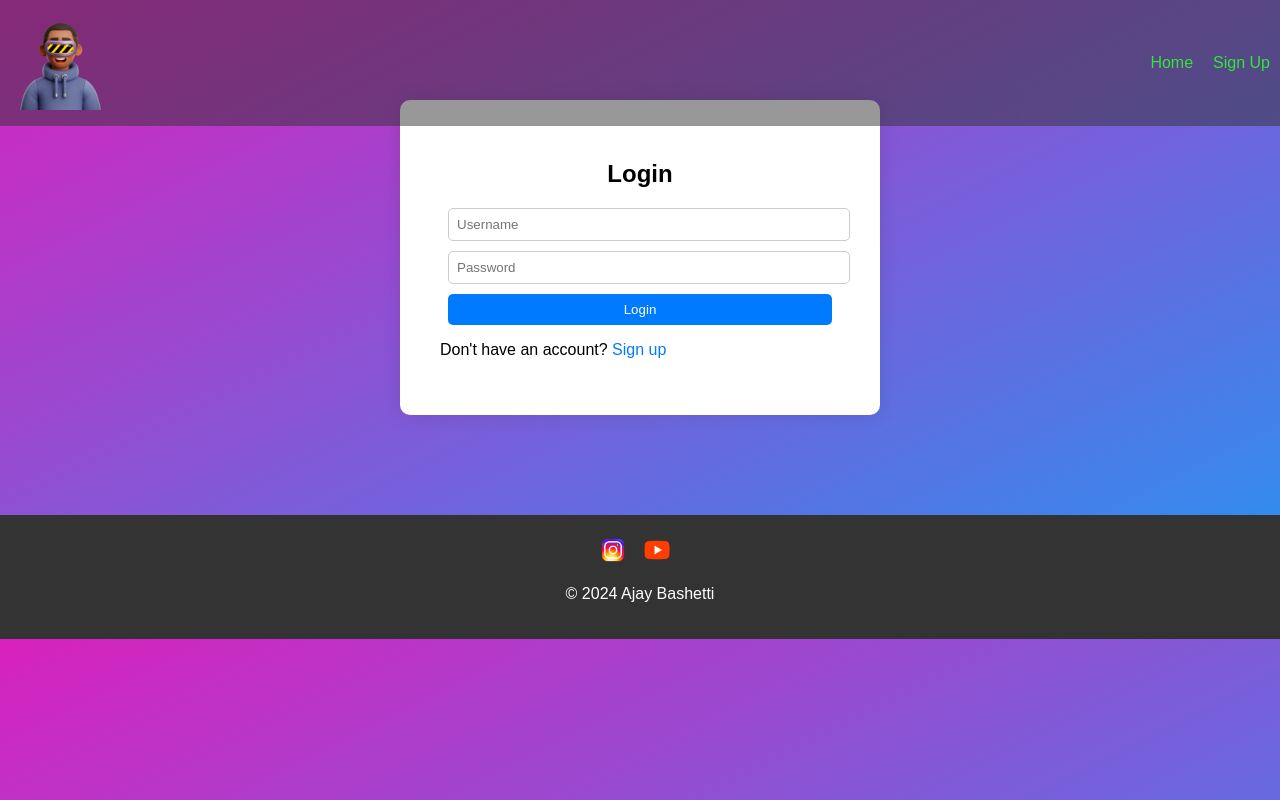
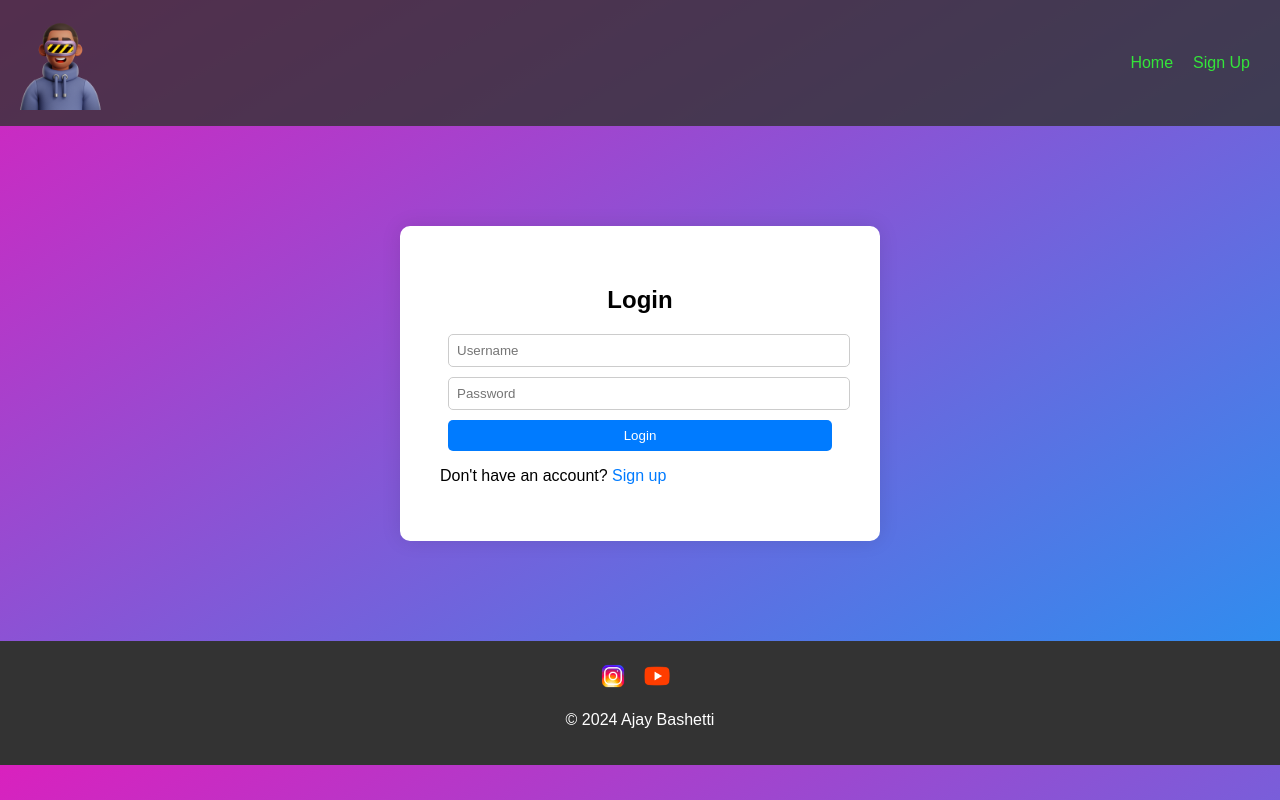
Before and after one commit to Ajaxb2001/login_Authentication, a website: page index.html in a window 1280 px wide. Drawn offline with Linux system fonts and the light colour scheme.

Commit message:
changes in navbar

```diff
--- a/style.css
+++ b/style.css
@@ -83,12 +83,8 @@ a:hover {
 /* Navbar Styles */
 /* style.css */
 
+/* Navbar Styles */
 .navbar {
-  position: fixed; /* Fixed position */
-  top: 0;
-  left: 0;
-  width: 100%; /* Full width */
-  z-index: 1000; /* Ensure the navbar is above other content */
   background-color: rgba(51, 51, 51, 0.5); /* Transparent black color */
   color: #fff; /* Navbar text color */
   padding: 10px;
@@ -97,15 +93,23 @@ a:hover {
   align-items: center;
 }
 
+/* Navbar hover effect */
+.navbar:hover {
+  background-color: rgba(51, 51, 51, 0.8); /* Darker transparent black color on hover */
+}
+
+/* Logo Styles */
 .navbar .logo {
   font-size: 1.5rem;
 }
 
+/* Logo Image Styles */
 .navbar .logo img {
   height: 100px; /* Adjust height as needed */
   width: auto; /* Maintain aspect ratio */
 }
 
+/* Navigation Links Styles */
 .nav-links {
   list-style: none;
   display: flex;
@@ -114,6 +118,12 @@ a:hover {
 .nav-links li {
   margin-right: 20px;
 }
+
+/* Navigation Links hover effect */
+.nav-links a:hover {
+  color: #ffd700; /* Change text color to gold on hover */
+}
+
 
 /* Footer Styles */
 .footer {
```
